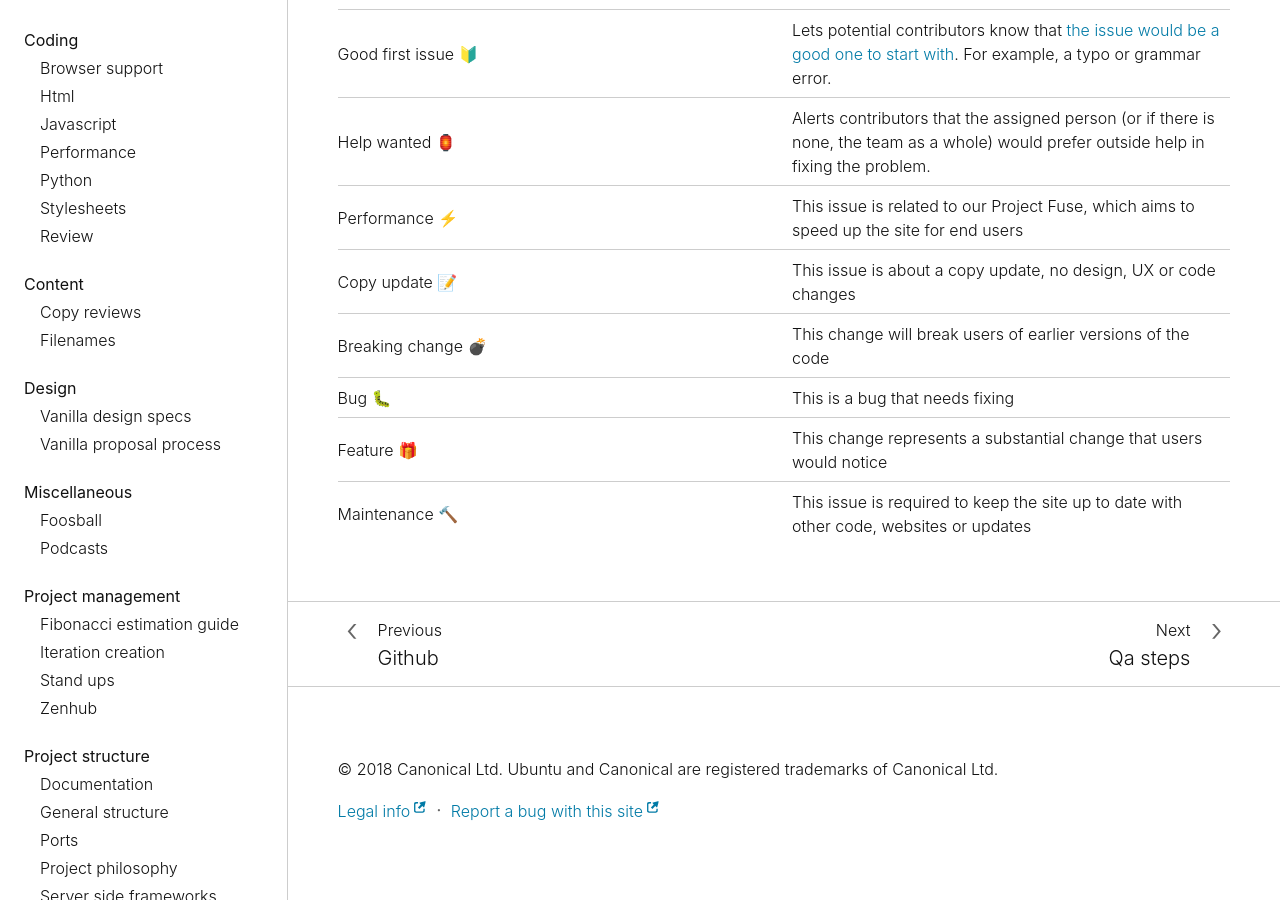
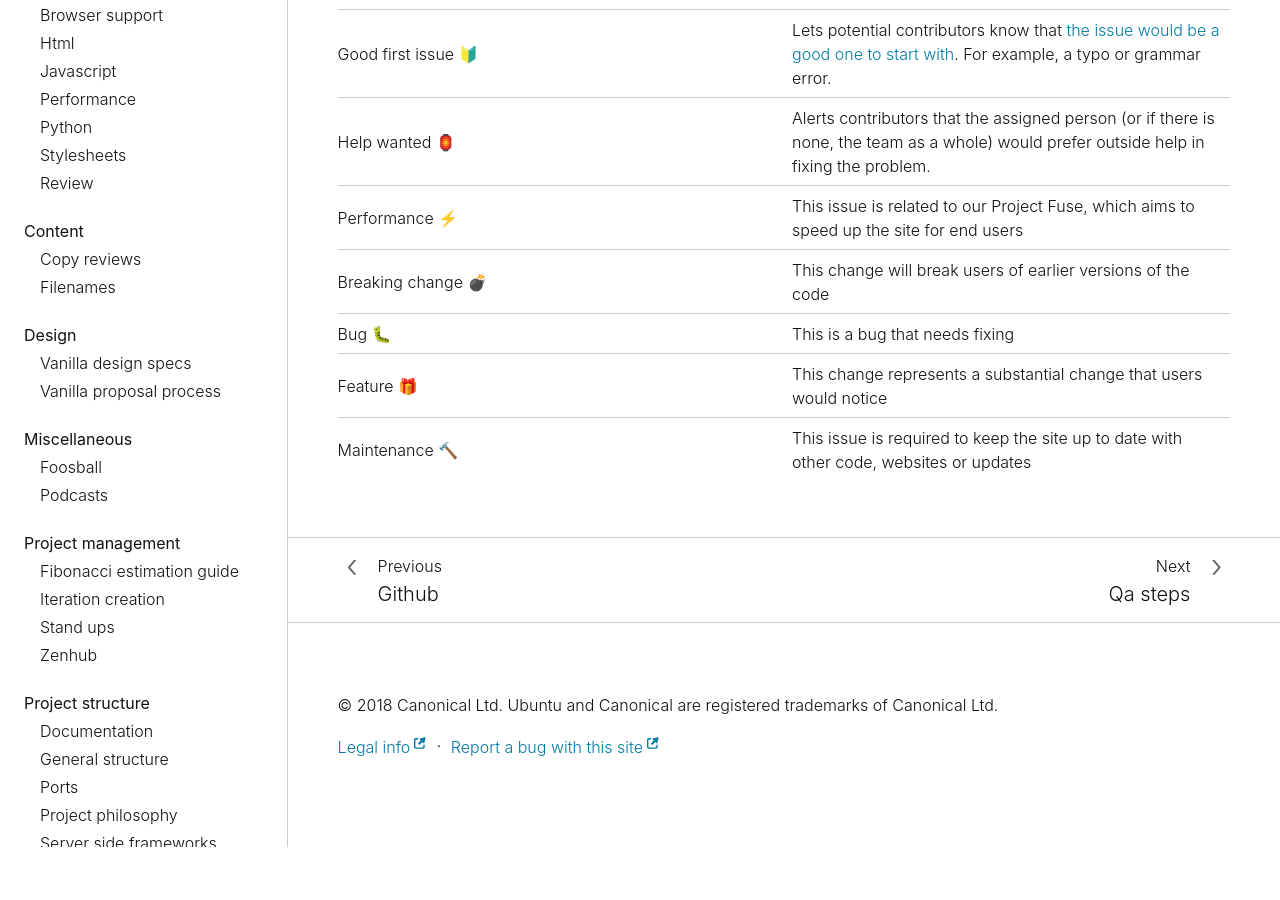
Before and after one commit to canonical-web-and-design/practices, a Jekyll site: the page built from workflow/labels.md, in a window 1280 px wide and 900 px high, scrolled down 2010 px. Built offline with Jekyll 4.4.1, drawn with Linux system fonts in a browser that asks for light colours; some web fonts are replaced; after the commit the page ends 2857 px from its top, so only the background shows below that.

Commit message:
Update workflow/labels.md

```diff
--- a/workflow/labels.md
+++ b/workflow/labels.md
@@ -54,7 +54,6 @@ Each review label has 3 steps:
 | Good first issue 🔰 | Lets potential contributors know that [the issue would be a good one to start with](https://help.github.com/articles/helping-new-contributors-find-your-project-with-labels/). For example, a typo or grammar error. |
 | Help wanted 🏮      | Alerts contributors that the assigned person (or if there is none, the team as a whole) would prefer outside help in fixing the problem.                                                                             |
 | Performance ⚡️     | This issue is related to our Project Fuse, which aims to speed up the site for end users                                                                                                                             |
-| Copy update 📝      | This issue is about a copy update, no design, UX or code changes                                                                                                                                                     |
 | Breaking change 💣  | This change will break users of earlier versions of the code                                                                                                                                                         |
 | Bug 🐛              | This is a bug that needs fixing                                                                                                                                                                                      |
 | Feature 🎁          | This change represents a substantial change that users would notice                                                                                                                                                  |
```
